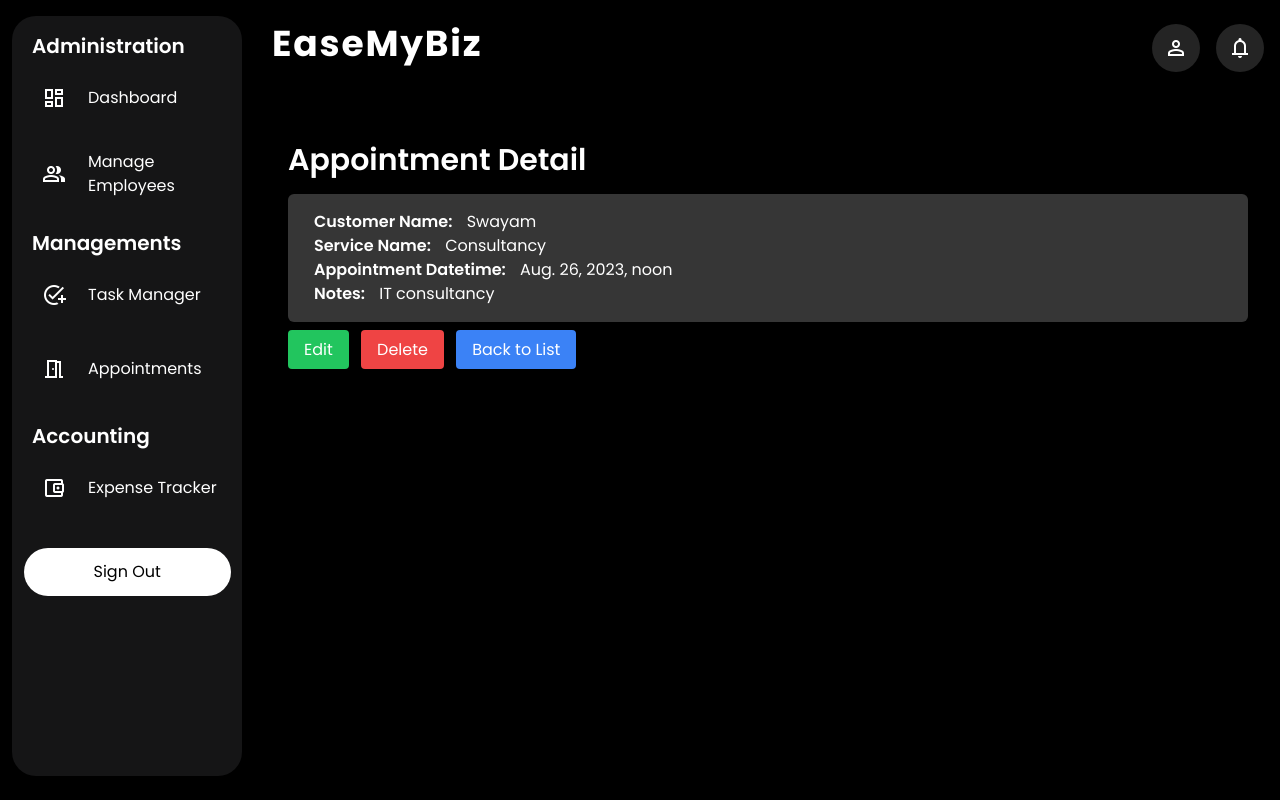
After one commit to aditya-mittal24/EaseMyBiz, a Django app: page /1/ in a window 1280 px wide. The commit adds this page. Run offline with Django 4.2, Linux system fonts and the light colour scheme; data comes from the database, SQL or seed files in the repository; both versions use the stored data as it was after the commit; some libraries are stand-ins or nearby versions.

Commit message:
appointments section updated

```diff
--- a/easemybiz_app/admin.py
+++ b/easemybiz_app/admin.py
@@ -1,7 +1,8 @@
 from django.contrib import admin
-from .models import Gender, Employee, Task
+from .models import Gender, Employee, Task, Appointment
 # Register your models here.
 
 admin.site.register(Gender)
 admin.site.register(Employee)
 admin.site.register(Task)
+admin.site.register(Appointment)
--- a/easemybiz_app/models.py
+++ b/easemybiz_app/models.py
@@ -36,3 +36,13 @@ class Expense(models.Model):
 
     def __str__(self):
         return self.description
+
+
+class Appointment(models.Model):
+    customer_name = models.CharField(max_length=100)
+    service_name = models.CharField(max_length=100)
+    appointment_datetime = models.DateTimeField()
+    notes = models.TextField(blank=True, null=True)
+
+    def __str__(self):
+        return f"Appointment for {self.customer_name} on {self.appointment_datetime}"
--- a/easemybiz_app/urls.py
+++ b/easemybiz_app/urls.py
@@ -14,5 +14,9 @@ urlpatterns = [
     path('expenses/add_expense/', views.add_expense, name='add_expense'),
     path('expenses/edit/<int:expense_id>/', views.edit_expense, name='edit_expense'),
     path('expenses/delete/<int:expense_id>/', views.delete_expense, name='delete_expense'),
-    path('appointments', views.appointments, name="appointments")
+    path('appointments/', views.appointment_list, name="appointment_list"),
+    path('create/', views.create_appointment, name='appointment_create'),
+    path('<int:appointment_id>/', views.appointment_detail, name='appointment_detail'),
+    path('<int:appointment_id>/update/', views.update_appointment, name='appointment_update'),
+    path('<int:appointment_id>/delete/', views.delete_appointment, name='appointment_delete'),
 ]
--- a/easemybiz_app/views.py
+++ b/easemybiz_app/views.py
@@ -1,12 +1,15 @@
 from django.shortcuts import render, redirect, get_object_or_404
-from .models import Employee, Task, Expense
+from .models import Employee, Task, Expense, Appointment
+from django.utils.timezone import make_aware
+from datetime import datetime
 
 # Create your views here.
 
 def home(request):
     inprogress = Task.objects.filter(completed=False)
     expenses = Expense.objects.all()
-    return render(request, "dashboard.html", context={"tasks": inprogress, "expenses": expenses})
+    appointments = Appointment.objects.all()
+    return render(request, "dashboard.html", context={"tasks": inprogress, "expenses": expenses, "appointments": appointments})
 
 def manage_employees(request):
     employees = Employee.objects.all()
@@ -119,5 +122,44 @@ def delete_expense(request, expense_id):
     return render(request, 'delete_expense.html', {'expense': expense})
 
 
-def appointments(request):
-    return render(request, "appointments.html")
+def appointment_list(request):
+    appointments = Appointment.objects.all()
+    return render(request, 'appointments.html', {'appointments': appointments})
+
+def appointment_detail(request, appointment_id):
+    appointment = get_object_or_404(Appointment, id=appointment_id)
+    return render(request, 'appointment_detail.html', {'appointment': appointment})
+
+def create_appointment(request):
+    if request.method == 'POST':
+        customer_name = request.POST['customer_name']
+        service_name = request.POST['service_name']
+        appointment_datetime = make_aware(datetime.strptime(request.POST['appointment_datetime'], '%Y-%m-%dT%H:%M'))
+        notes = request.POST.get('notes', '')
+
+        Appointment.objects.create(
+            customer_name=customer_name,
+            service_name=service_name,
+            appointment_datetime=appointment_datetime,
+            notes=notes
+        )
+        return redirect('appointment_list')
+    return render(request, 'appointment_form.html')
+
+def update_appointment(request, appointment_id):
+    appointment = get_object_or_404(Appointment, id=appointment_id)
+    if request.method == 'POST':
+        appointment.customer_name = request.POST['customer_name']
+        appointment.service_name = request.POST['service_name']
+        appointment.appointment_datetime = make_aware(datetime.strptime(request.POST['appointment_datetime'], '%Y-%m-%dT%H:%M'))
+        appointment.notes = request.POST.get('notes', '')
+        appointment.save()
+        return redirect('appointment_detail', appointment_id=appointment_id)
+    return render(request, 'appointment_form.html', {'appointment': appointment})
+
+def delete_appointment(request, appointment_id):
+    appointment = get_object_or_404(Appointment, id=appointment_id)
+    if request.method == 'POST':
+        appointment.delete()
+        return redirect('appointment_list')
+    return render(request, 'appointment_confirm_delete.html', {'appointment': appointment})
--- /dev/null
+++ b/templates/appointment_detail.html
@@ -0,0 +1,18 @@
+{% extends 'index.html' %}
+
+{% block contents %}
+<div class="container mx-auto p-4 text-white">
+    <h1 class="text-3xl font-semibold mb-4">Appointment Detail</h1>
+    <div class="bg-[#363636] text-white p-4 shadow-md rounded-md">
+        <p><span class="font-semibold">Customer Name:</span> {{ appointment.customer_name }}</p>
+        <p><span class="font-semibold">Service Name:</span> {{ appointment.service_name }}</p>
+        <p><span class="font-semibold">Appointment Datetime:</span> {{ appointment.appointment_datetime }}</p>
+        <p><span class="font-semibold">Notes:</span> {{ appointment.notes }}</p>
+    </div>
+    <div class="mt-4">
+        <a href="{% url 'appointment_update' appointment.id %}" class="bg-green-500 hover:bg-green-600 text-white px-4 py-2 rounded">Edit</a>
+        <a href="{% url 'appointment_delete' appointment.id %}" class="bg-red-500 hover:bg-red-600 text-white px-4 py-2 rounded ml-2">Delete</a>
+        <a href="{% url 'appointment_list' %}" class="bg-blue-500 hover:bg-blue-600 text-white px-4 py-2 rounded ml-2">Back to List</a>
+    </div>
+</div>
+{% endblock %}
--- a/templates/index.html
+++ b/templates/index.html
@@ -18,7 +18,7 @@
     <div class="bg-black h-screen">
         {% include 'partials/_header.html' %}
         {% include 'partials/_sidebar.html' %}
-        <div class="ml-[20%] mt-[30px] px-[16px] bg-black">
+        <div class="ml-[20%] mt-[30px] px-[16px] bg-black overflow-scroll">
             {% block contents %}
 
             {% endblock %}
--- a/templates/partials/_sidebar.html
+++ b/templates/partials/_sidebar.html
@@ -15,7 +15,7 @@
             class="material-symbols-outlined">
             add_task
         </span>Task Manager</a>
-    <a class="text-white text-[16px] flex items-center gap-3 py-[15px] pl-[20px]" href="{% url 'appointments' %}"><span
+    <a class="text-white text-[16px] flex items-center gap-3 py-[15px] pl-[20px]" href="{% url 'appointment_list' %}"><span
             class="material-symbols-outlined">
             meeting_room
         </span>Appointments</a>
--- a/theme/static/css/dist/styles.css
+++ b/theme/static/css/dist/styles.css
@@ -1097,6 +1097,10 @@ select {
   justify-self: end;
 }
 
+.overflow-scroll {
+  overflow: scroll;
+}
+
 .rounded {
   border-radius: 0.25rem;
 }
@@ -1293,6 +1297,21 @@ select {
   background-color: rgb(94 93 93 / var(--tw-bg-opacity));
 }
 
+.bg-gray-100 {
+  --tw-bg-opacity: 1;
+  background-color: rgb(243 244 246 / var(--tw-bg-opacity));
+}
+
+.bg-green-500 {
+  --tw-bg-opacity: 1;
+  background-color: rgb(34 197 94 / var(--tw-bg-opacity));
+}
+
+.bg-\[\#363636\] {
+  --tw-bg-opacity: 1;
+  background-color: rgb(54 54 54 / var(--tw-bg-opacity));
+}
+
 .p-2 {
   padding: 0.5rem;
 }
@@ -1605,6 +1624,12 @@ select {
   color: rgb(31 41 55 / var(--tw-text-opacity));
 }
 
+.shadow-md {
+  --tw-shadow: 0 4px 6px -1px rgb(0 0 0 / 0.1), 0 2px 4px -2px rgb(0 0 0 / 0.1);
+  --tw-shadow-colored: 0 4px 6px -1px var(--tw-shadow-color), 0 2px 4px -2px var(--tw-shadow-color);
+  box-shadow: var(--tw-ring-offset-shadow, 0 0 #0000), var(--tw-ring-shadow, 0 0 #0000), var(--tw-shadow);
+}
+
 .filter {
   filter: var(--tw-blur) var(--tw-brightness) var(--tw-contrast) var(--tw-grayscale) var(--tw-hue-rotate) var(--tw-invert) var(--tw-saturate) var(--tw-sepia) var(--tw-drop-shadow);
 }
@@ -1652,6 +1677,11 @@ select {
 .hover\:bg-red-600:hover {
   --tw-bg-opacity: 1;
   background-color: rgb(220 38 38 / var(--tw-bg-opacity));
+}
+
+.hover\:bg-green-600:hover {
+  --tw-bg-opacity: 1;
+  background-color: rgb(22 163 74 / var(--tw-bg-opacity));
 }
 
 .hover\:text-\[\]:hover {
```
Also changed, not shown: templates/appointment_confirm_delete.html (added, +17 -0 lines), templates/appointment_form.html (added, +28 -0 lines), templates/appointments.html (+38 -3 lines), templates/dashboard.html (+9 -1 lines), db.sqlite3, easemybiz_app/migrations/0006_appointment.py (added).
